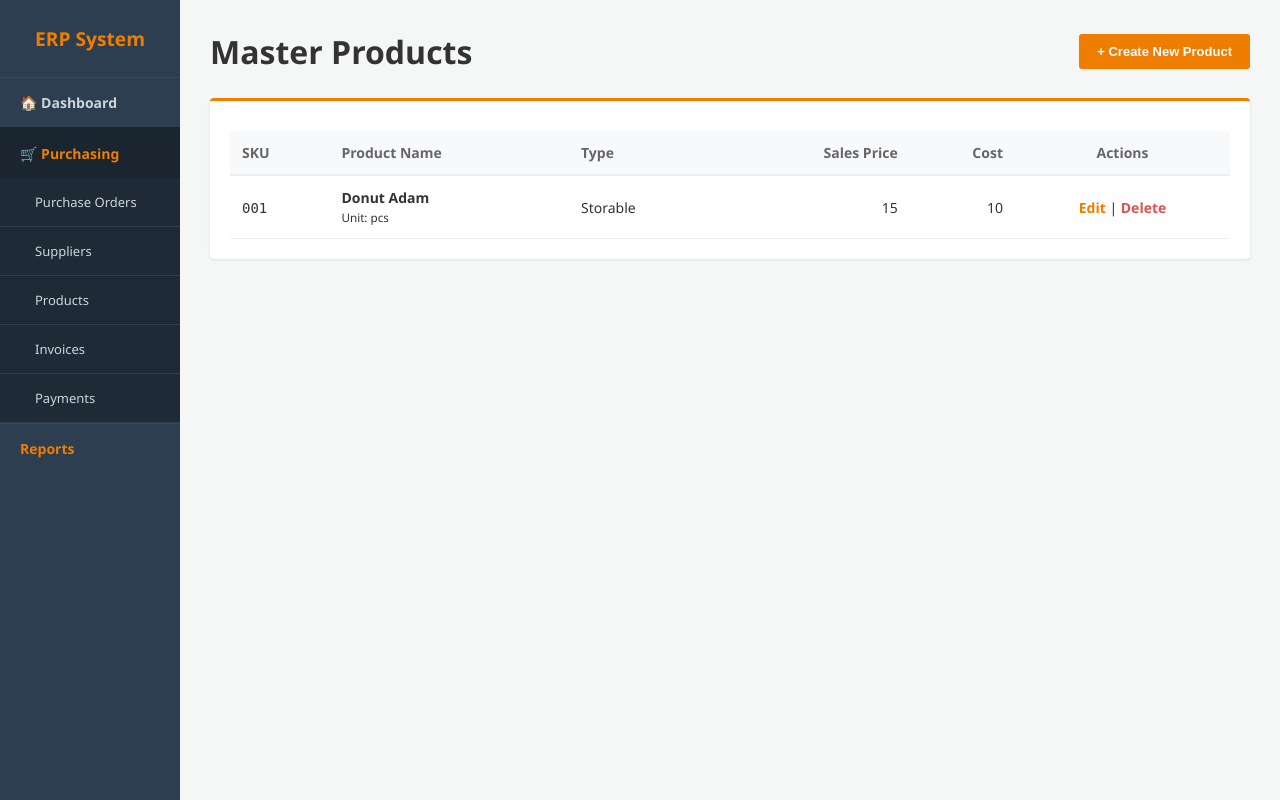
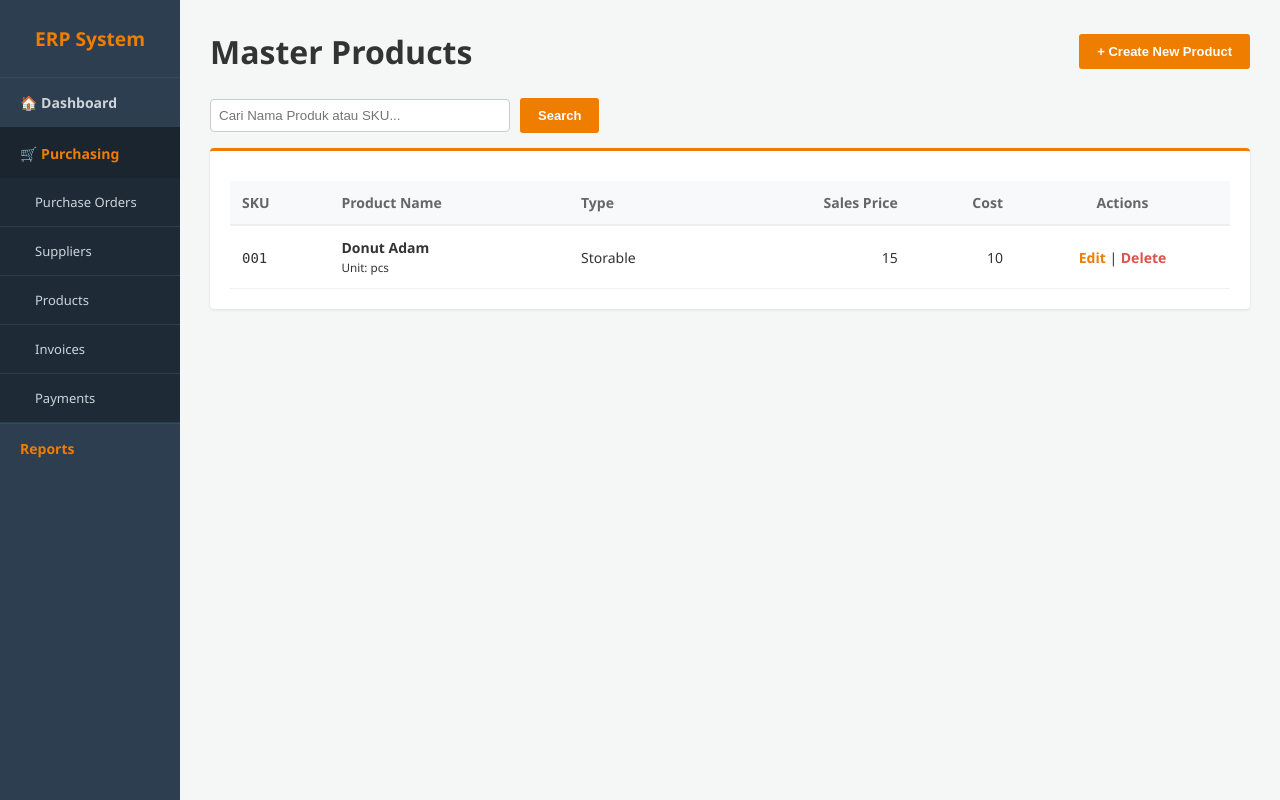
Before and after one commit to MikAbCh/project_kustomisasi_erp, a PHP site: page /product.php in a window 1280 px wide. Run offline with PHP 8.4, Linux system fonts and the light colour scheme; data comes from the database, SQL or seed files in the repository.

Commit message:
add search bar

```diff
--- a/product.php
+++ b/product.php
@@ -107,6 +107,16 @@ if (isset($_GET['edit'])) {
     </form>
 </div>
 
+<div style="margin-bottom: 15px;">
+    <form method="GET" action="product.php" style="display:flex; gap:10px; align-items:center;">
+        <input type="text" name="search" placeholder="Cari Nama Produk atau SKU..." style="padding: 8px; width: 300px; border: 1px solid #ccc; border-radius: 4px;" value="<?= isset($_GET['search']) ? htmlspecialchars($_GET['search']) : '' ?>">
+        <button type="submit" class="btn-orange">Search</button>
+        <?php if(isset($_GET['search']) && !empty($_GET['search'])): ?>
+            <a href="product.php" class="btn-orange" style="background:#888; text-decoration:none;">Clear</a>
+        <?php endif; ?>
+    </form>
+</div>
+
 <div class="card">
     <table>
         <thead>
@@ -121,7 +131,12 @@ if (isset($_GET['edit'])) {
         </thead>
         <tbody>
             <?php
-            $result = mysqli_query($conn, "SELECT * FROM product ORDER BY id_product DESC");
+            $search_query = "";
+            if (isset($_GET['search']) && !empty(trim($_GET['search']))) {
+                $search = mysqli_real_escape_string($conn, $_GET['search']);
+                $search_query = " WHERE nama_product LIKE '%$search%' OR sku LIKE '%$search%' ";
+            }
+            $result = mysqli_query($conn, "SELECT * FROM product $search_query ORDER BY id_product DESC");
             if (mysqli_num_rows($result) > 0) {
                 while($row = mysqli_fetch_assoc($result)) {
                     echo "<tr>
```
